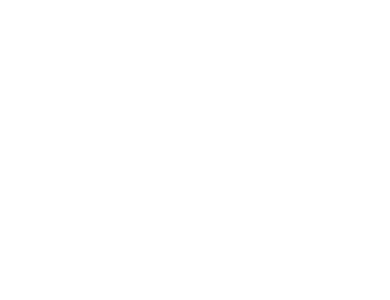
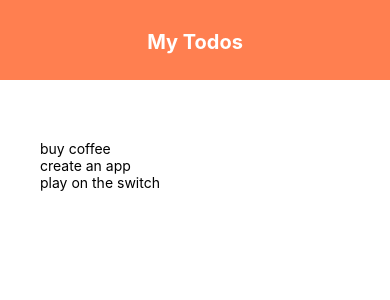
Before and after one commit to smer007/react-native-todo, a React Native app: screen / in a window 390 px wide. Shown: the top 300 px of the page. Built offline with nearby package versions, Linux system fonts and the light colour scheme.

Commit message:
Adding header

```diff
--- a/App.js
+++ b/App.js
@@ -6,11 +6,29 @@
   TouchableOpacity,
   View
 } from 'react-native';
+import Header from './components/Header'
 
 export default function App() {
+  const [todos, setTodos] = useState([
+    { text: 'buy coffee', key: '1' },
+    { text: 'create an app', key: '2' },
+    { text: 'play on the switch', key: '3' }
+  ]);
 
   return (
     <View style={styles.container}>
+      <Header />
+      <View style={styles.content}>
+        { /* to form */ }
+        <View style={styles.list}>
+          <FlatList
+            data={todos}
+            renderItem={({ item: { text } }) => (
+              <Text>{text}</Text>
+            )}
+            />
+        </View>
+      </View>
     </View>
   );
 }
@@ -20,4 +38,10 @@
     flex: 1,
     backgroundColor: '#fff'
   },
+  content: {
+    padding: 40
+  },
+  list: {
+    marginTop: 20
+  }
 });
--- /dev/null
+++ b/components/Header.js
@@ -0,0 +1,28 @@
+import React from 'react';
+import {
+  StyleSheet,
+  Text,
+  View
+} from 'react-native';
+
+export default function Header() {
+  return (
+    <View style={styles.header}>
+      <Text style={styles.title}>My Todos</Text>
+    </View>
+  )
+}
+
+const styles = StyleSheet.create({
+  header: {
+    height: 80,
+    paddingTop: 30,
+    backgroundColor: 'coral'
+  },
+  title: {
+    textAlign: 'center',
+    color: '#fff',
+    fontSize: 20,
+    fontWeight: 'bold'
+  }
+});
```
